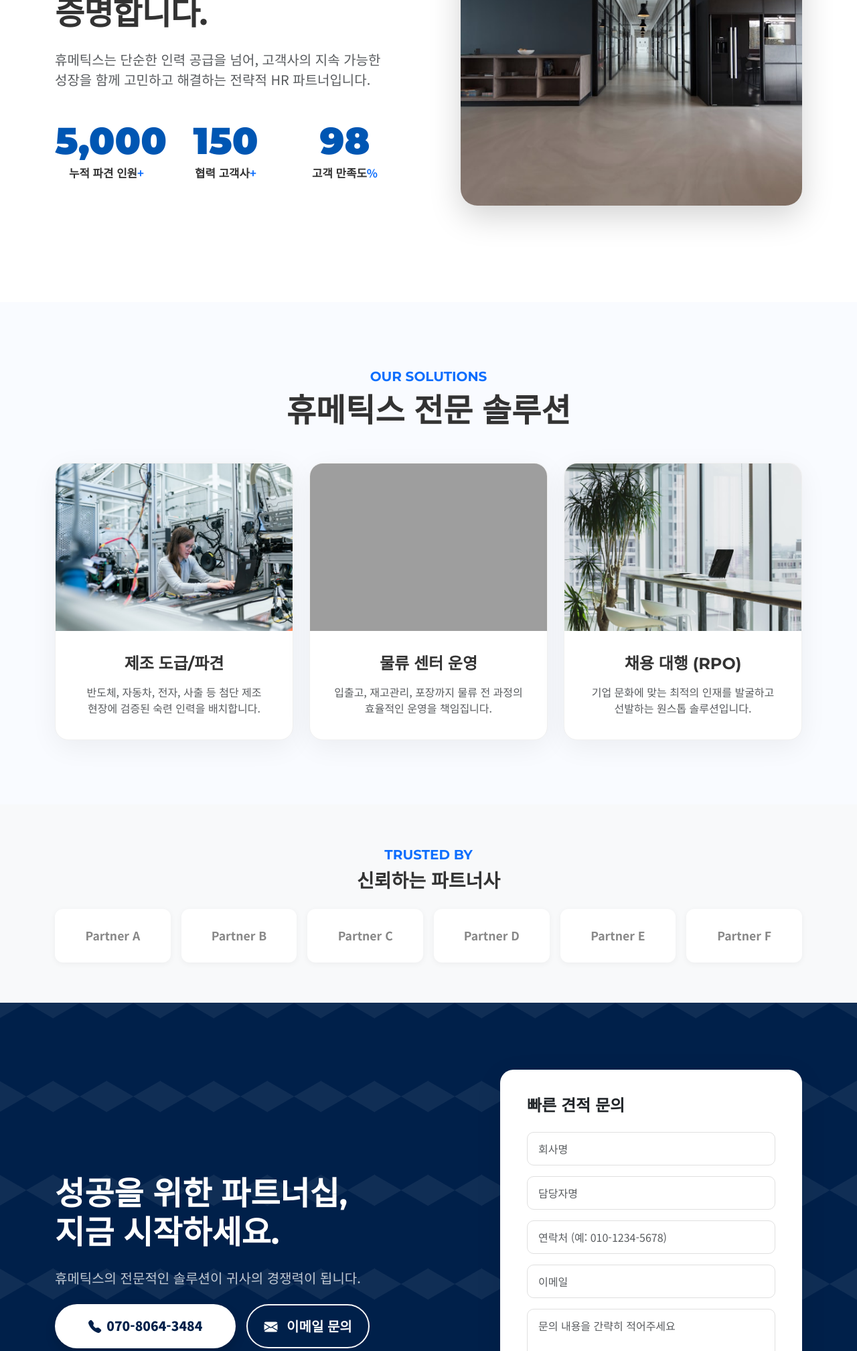
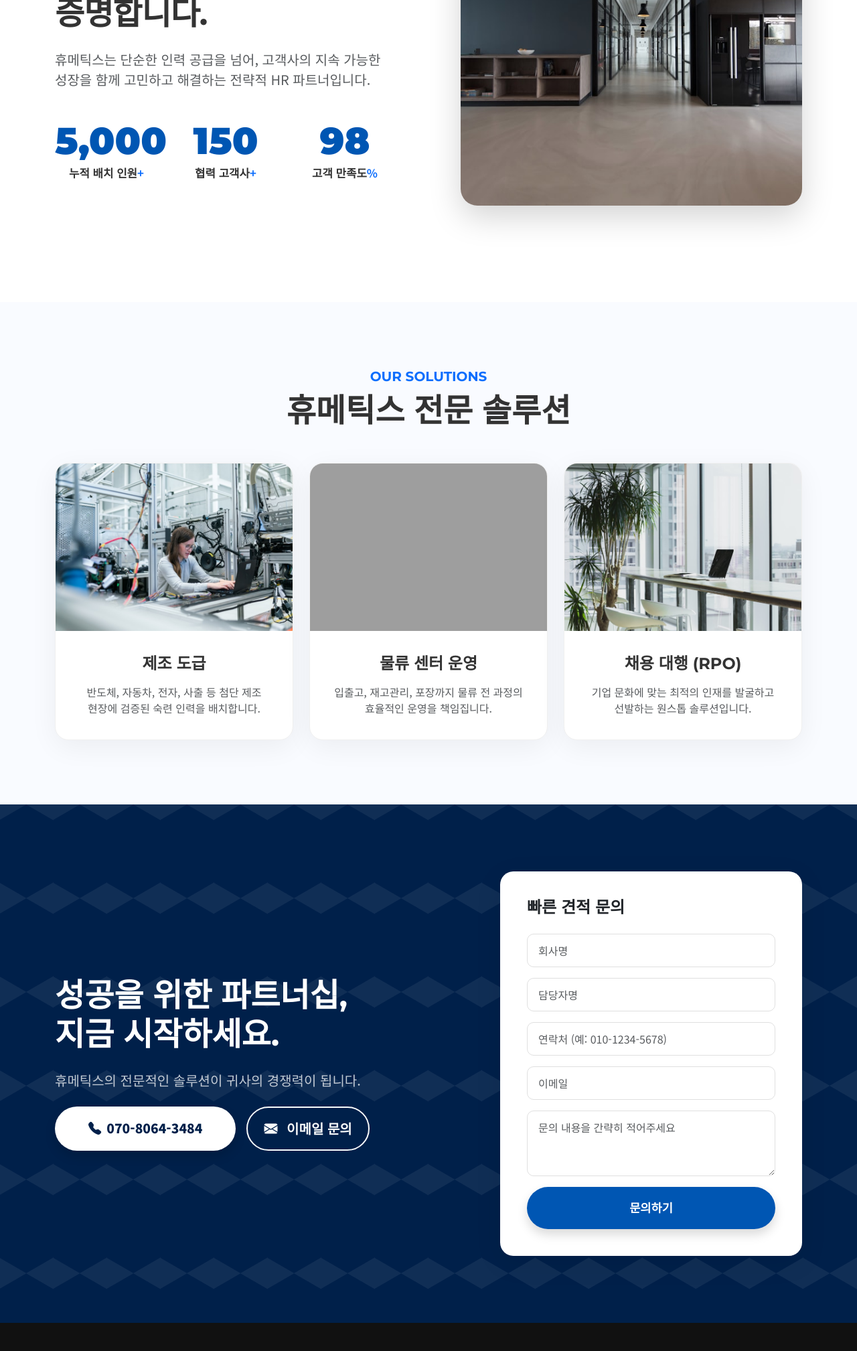
Before and after one commit to ashaile/Humetix-Web, a Flask app: page / in a window 1280 px wide. Shown: the part 927-2944 px from the top of the page at 67% size. Run offline with Flask 3, Linux system fonts and the light colour scheme; parts of the project's set-up code (start-up, migrations or seed data) failed here and were passed over; some libraries are stand-ins or nearby versions; grey boxes are pictures that could not be loaded.

Commit message:
Update homepage labels and remove partner logos

```diff
--- a/templates/index.html
+++ b/templates/index.html
@@ -479,7 +479,7 @@
                     <div class="row text-center g-4">
                         <div class="col-4">
                             <div class="counter-number" data-target="5000">0</div>
-                            <p class="counter-label">누적 파견 인원<span class="text-primary">+</span></p>
+                            <p class="counter-label">누적 배치 인원<span class="text-primary">+</span></p>
                         </div>
                         <div class="col-4">
                             <div class="counter-number" data-target="150">0</div>
@@ -509,7 +509,7 @@
                             style="background-image: url('{{ url_for("static", filename="images/manufacturing.jpg") }}');">
                         </div>
                         <div class="service-content">
-                            <h4 class="fw-bold mb-3 fs-4">제조 도급/파견</h4>
+                            <h4 class="fw-bold mb-3 fs-4">제조 도급</h4>
                             <p class="text-muted mb-0 fs-6">반도체, 자동차, 전자, 사출 등 첨단 제조 현장에 검증된 숙련 인력을 배치합니다.</p>
                         </div>
                     </div>
@@ -540,23 +540,7 @@
         </div>
     </section>
 
-    <!-- 고객사 로고 섹션 -->
-    <section class="client-section">
-        <div class="container">
-            <div class="text-center mb-4 fade-in">
-                <p class="text-primary fw-bold mb-2 en-font fs-5">TRUSTED BY</p>
-                <h3 class="fw-bold">신뢰하는 파트너사</h3>
-            </div>
-            <div class="row g-3 justify-content-center fade-in">
-                <div class="col-6 col-md-3 col-lg-2"><div class="client-logo">Partner A</div></div>
-                <div class="col-6 col-md-3 col-lg-2"><div class="client-logo">Partner B</div></div>
-                <div class="col-6 col-md-3 col-lg-2"><div class="client-logo">Partner C</div></div>
-                <div class="col-6 col-md-3 col-lg-2"><div class="client-logo">Partner D</div></div>
-                <div class="col-6 col-md-3 col-lg-2"><div class="client-logo">Partner E</div></div>
-                <div class="col-6 col-md-3 col-lg-2"><div class="client-logo">Partner F</div></div>
-            </div>
-        </div>
-    </section>
+    <!-- 고객사 로고 섹션 제거 -->
 
     <!-- 견적문의 섹션 -->
     <section class="cta-section text-center" id="contact">
```
